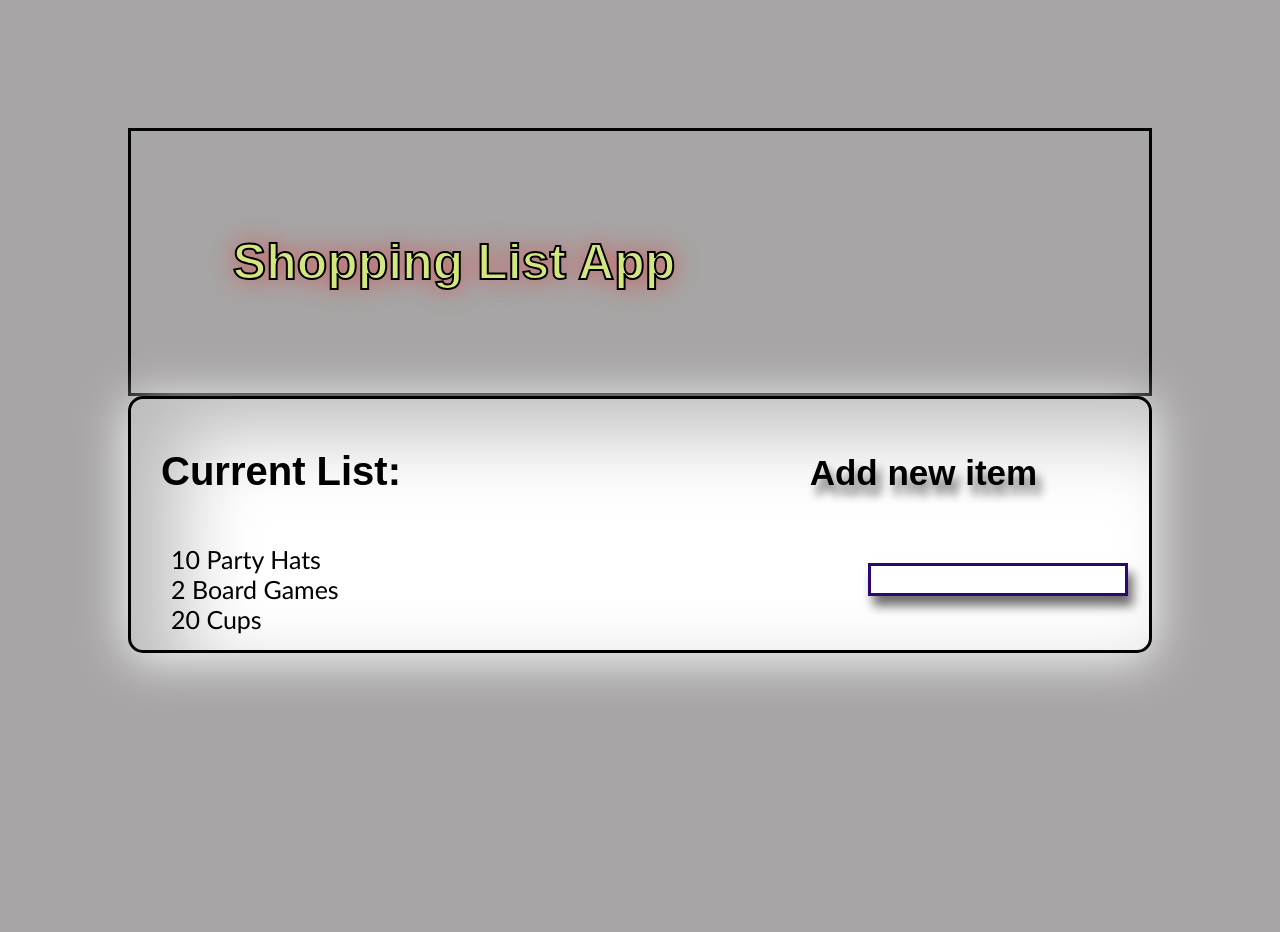
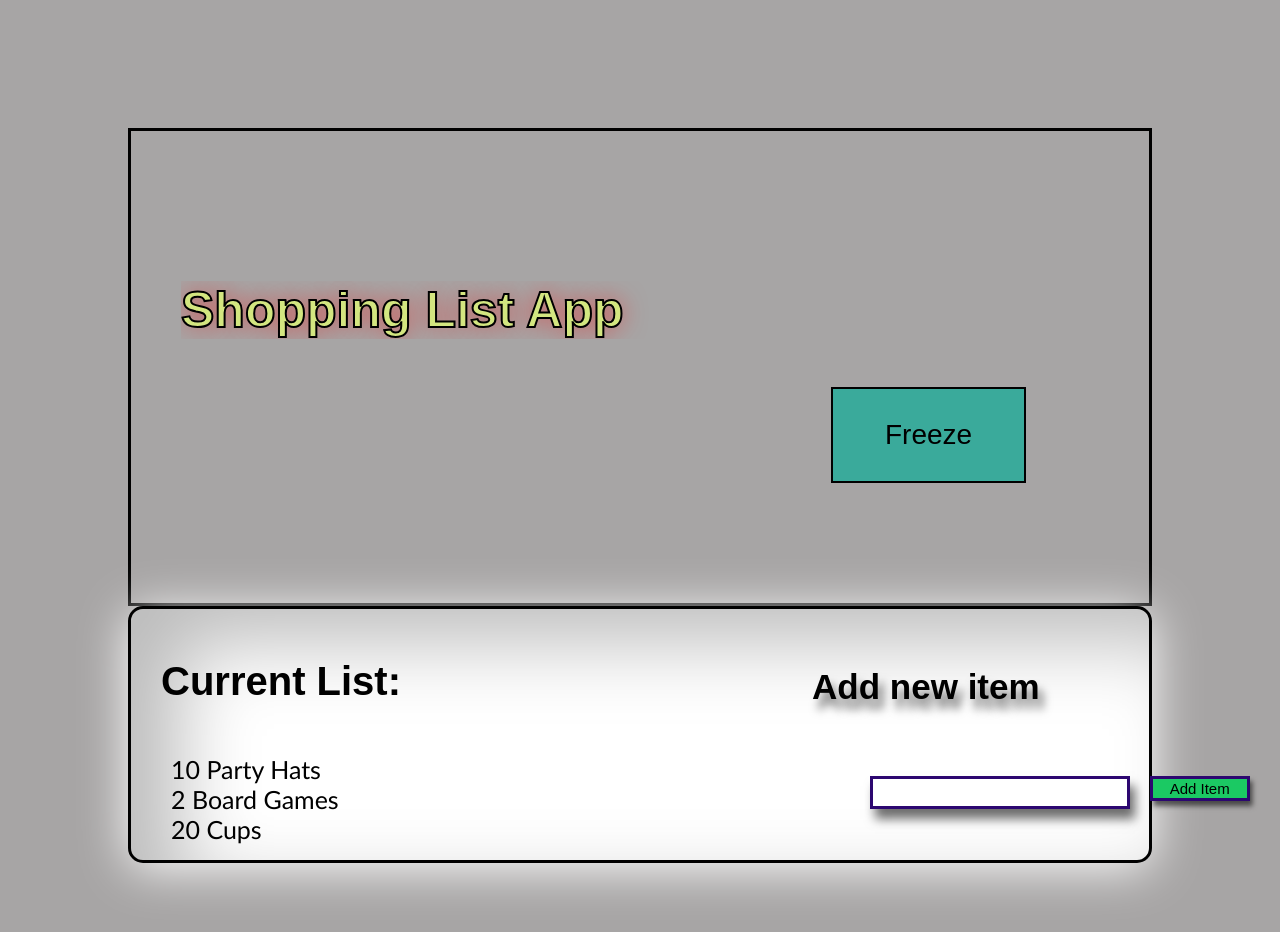
Before and after one commit to sk8terboyz/Vue-3-Fundamentals, a plain HTML site: page index.html in a window 1280 px wide. Before the commit the page ends 800 px from the top, so only its background shows below. Drawn offline with nearby package versions, Linux system fonts and the light colour scheme.

Commit message:
Added freeze button and updated general UI

```diff
--- a/assets/style.css
+++ b/assets/style.css
@@ -11,10 +11,14 @@ body {
 
 h1 {
   font-size: 50px;
-  margin: 10%;
+  margin: 50px;
+  margin-top: 150px;
   color: rgb(211, 230, 128);
   -webkit-text-stroke: 2px black;
   text-shadow: 0px 0px 25px rgba(255, 0, 0, 0.57);
+  display: inline-block;
+  overflow: hidden;
+  width: 500px;
 }
 
 h2 {
@@ -67,3 +71,47 @@ li {
     inset 3em 2em 5em rgba(0, 0, 0, 0.267);
   background-color: white;
 }
+
+.freezer {
+  display: inline-block;
+  /* margin-bottom: 150px; */
+}
+
+.freeze--btn {
+  border: 2px solid;
+  color: rgb(0, 0, 0);
+  background-color: rgb(58, 170, 155);
+  text-align: center;
+  font-size: 28px;
+  padding: 30px 52px;
+  position: relative;
+  margin-left: 700px;
+  margin-bottom: 60px;
+  bottom: 60px;
+  /* left: 45%; */
+  cursor: pointer;
+  display: inline-block;
+  box-shadow: inset 0 0 0 0 #0a7285;
+  -webkit-transition: ease-out 0.4s;
+  -moz-transition: ease-out 0.4s;
+  transition: ease-out 0.4s;
+}
+
+.slide_in:hover {
+  box-shadow: inset 0 0 0 50px #0a7285;
+}
+
+.input--btn {
+  float: right;
+  position: relative;
+  left: 60rem;
+  top: 10rem;
+  margin: 10px 50px;
+  border: 3px solid #2c0770;
+  width: 100px;
+  height: 25px;
+  font-size: 15px;
+  box-shadow: 2.5px 5px 5px rgba(0, 0, 0, 0.57);
+  background-color: #1bc963;
+  cursor: pointer;
+}
--- a/index.html
+++ b/index.html
@@ -9,6 +9,11 @@
     <div id="shopping-list">
       <div class="top">
         <h1>{{ header || 'Welcome User' }}</h1>
+        <div class="freezer">
+          <button class="freeze--btn slide_in">Freeze</button>
+        </div>
+      </div>
+      <div class="input--container">
         <h2>Add new item</h2>
         <input
           type="text"
@@ -16,6 +21,7 @@
           v-model="newItem"
           palceholder="Add an Item"
         />
+        <button class="input--btn">Add Item</button>
         <h4 class="copy--display">{{newItem}}</h4>
       </div>
       <div class="current-list">
@@ -42,20 +48,12 @@
           };
         },
         addItem() {
-          const input = document.querySelector(".new-item-input");
-          if (
-            input.addEventListener("keypress", function (e) {
-              console.log("hello");
-              if (e.key === "Enter") {
-                items.push({
-                  id: items.length,
-                  count: Math.random(40),
-                  label: input.textContent(),
-                });
-              }
-            })
-          );
+          const inputBtn = document.querySelector('input--btn');
+          inputBtn.addEventListener('click', (e) => {
+            console.log('hello');
+          });
         },
+
       }).mount("#shopping-list");
     </script>
   </body>
```
